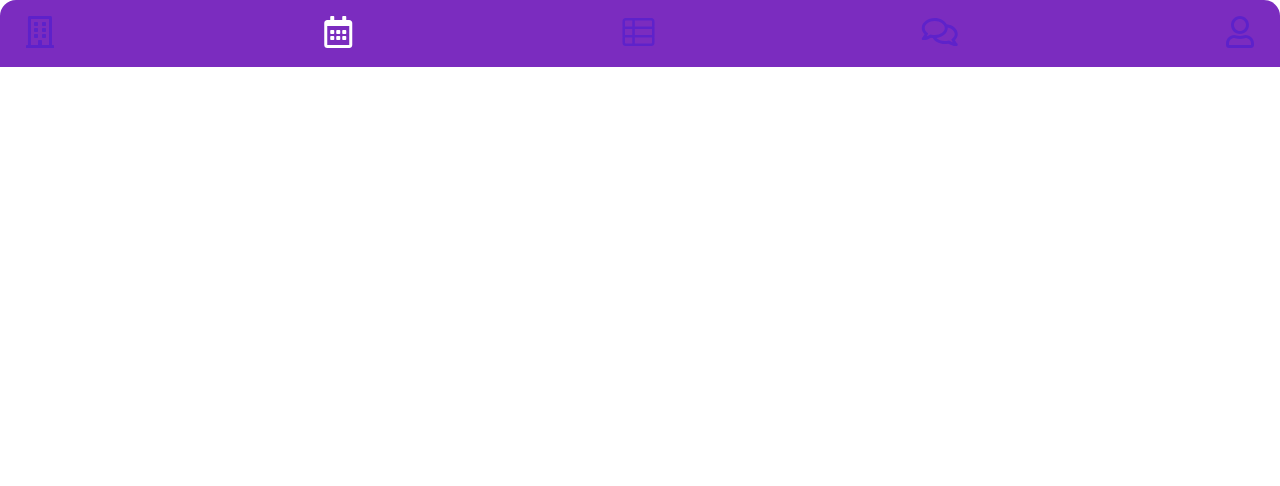
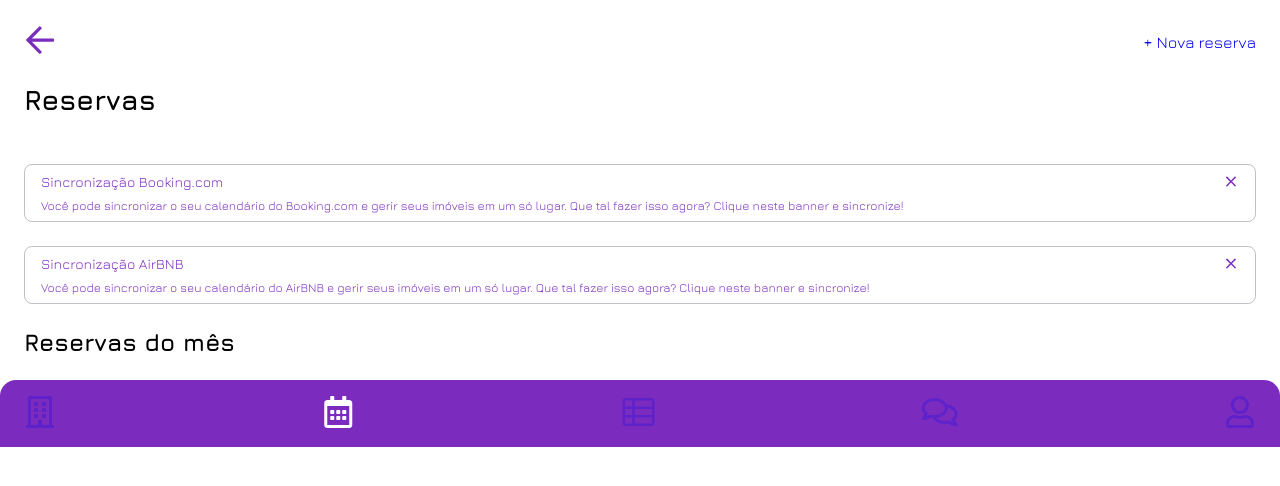
Before and after one commit to miguel-willians/Pounsflats, a React (Vite) app: page /reservations in a window 1280 px wide. Shown: the top 486 px of the page. Built offline with nearby package versions, Linux system fonts and the light colour scheme.

Commit message:
Criando Message

```diff
--- /dev/null
+++ b/src/components/Message.jsx
@@ -0,0 +1,19 @@
+/* eslint-disable react/prop-types */
+
+import styles from "./Message.module.css";
+
+import CloseIcon from "../assets/icons/CloseIcon.svg";
+
+function Message({ title, desc }) {
+  return (
+    <div className={styles.messageBox}>
+      <div>
+        <p>{title}</p>
+        <img src={CloseIcon} alt="Close Icon" />
+      </div>
+      <p>{desc}</p>
+    </div>
+  );
+}
+
+export default Message;
--- /dev/null
+++ b/src/components/Message.module.css
@@ -0,0 +1,20 @@
+.messageBox {
+  display: flex;
+  flex-direction: column;
+  gap: 8px;
+  padding: 8px 16px;
+  border: 1px solid var(--border-inactive);
+  border-radius: 8px;
+  color: var(--main-purple);
+  font-size: 0.75rem;
+}
+
+.messageBox div {
+  display: flex;
+  flex-direction: row;
+  justify-content: space-between;
+}
+
+.messageBox div p {
+  font-size: 0.875rem;
+}
--- a/src/pages/Reservations.jsx
+++ b/src/pages/Reservations.jsx
@@ -1,8 +1,35 @@
+import { NavLink } from "react-router-dom";
+
 import Menu from "../components/Menu";
+import Main from "../components/Main";
+import Header from "../components/Header";
+
+import ArrowIcon from "../assets/icons/ArrowIcon";
+import Message from "../components/Message";
 
 function Reservations() {
   return (
     <div>
+      <Header>
+        <div>
+          <NavLink to="/">
+            <ArrowIcon />
+          </NavLink>
+          <NavLink to="/">+ Nova reserva</NavLink>
+        </div>
+        <h1>Reservas</h1>
+      </Header>
+      <Main>
+        <Message
+          title="Sincronização Booking.com"
+          desc="Você pode sincronizar o seu calendário do Booking.com e gerir seus imóveis em um só lugar. Que tal fazer isso agora? Clique neste banner e sincronize!"
+        />
+        <Message
+          title="Sincronização AirBNB"
+          desc="Você pode sincronizar o seu calendário do AirBNB e gerir seus imóveis em um só lugar. Que tal fazer isso agora? Clique neste banner e sincronize!"
+        />
+        <h2>Reservas do mês</h2>
+      </Main>
       <Menu />
     </div>
   );
```
Also changed, not shown: src/assets/icons/CloseIcon.svg (added), src/components/ReservItem.jsx (added).
